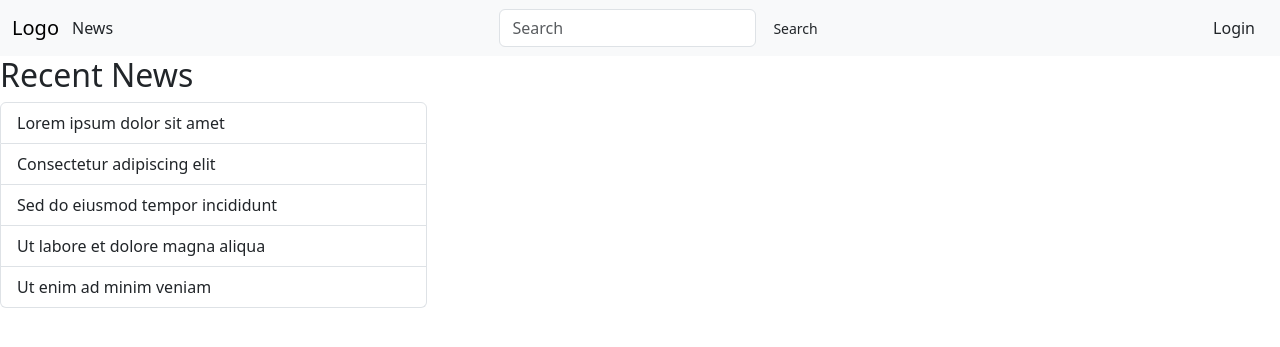
After one commit to Mandels-zip/ArtGallery, a Laravel app: page /news in a window 1280 px wide. The commit adds this page. Shown: the top 347 px of the page. Run offline with Laravel 9, Linux system fonts and the light colour scheme.

Commit message:
add news Page

```diff
--- a/resources/views/layouts/header.blade.php
+++ b/resources/views/layouts/header.blade.php
@@ -11,18 +11,20 @@
     <title>Document</title>
 
 
-
     <header>
 
 <!-- NAVBAR -->
 <nav class="navbar bg-body-tertiary">
   <div class="container-fluid">
-      <a class="navbar-brand">Logo</a>
-      <form class="d-flex" role="search">
+    <div class="d-flex align-items-center">
+      <a class="navbar-brand me-auto" href="/" >Logo</a>
+      <a class="btn me-3" type="button" href="{{ route('newspage') }}" >News</a>
+    </div>
+    <form class="d-flex justify-content-center" role="search">
       <input class="form-control me-2" type="search" placeholder="Search" aria-label="Search">
       <button class="btn btn-sm" type="submit">Search</button>
     </form>
-      <button class="btn custombtn" type="button" data-bs-toggle="modal" data-bs-target="#exampleModal">Login</button>
+    <button class="btn ms-3" type="button" data-bs-toggle="modal" data-bs-target="#exampleModal">Login</button>
   </div>
 </nav>
 
--- /dev/null
+++ b/resources/views/pages/newspage/news.blade.php
@@ -0,0 +1,15 @@
+@include('\layouts\header')
+
+
+<body>
+      <div class="col-md-4">
+        <h2>Recent News</h2>
+        <ul class="list-group">
+          <li class="list-group-item">Lorem ipsum dolor sit amet</li>
+          <li class="list-group-item">Consectetur adipiscing elit</li>
+          <li class="list-group-item">Sed do eiusmod tempor incididunt</li>
+          <li class="list-group-item">Ut labore et dolore magna aliqua</li>
+          <li class="list-group-item">Ut enim ad minim veniam</li>
+        </ul>
+      </div>
+</body>
--- a/routes/web.php
+++ b/routes/web.php
@@ -16,3 +16,8 @@ use Illuminate\Support\Facades\Route;
 Route::get('/', function () {
     return view('pages\homepage\home');
 });
+
+
+Route::get('/news', function () {
+    return view('pages\newspage\news');
+})->name('newspage');
```
Lines whose indentation alone changed are shown as unchanged.
